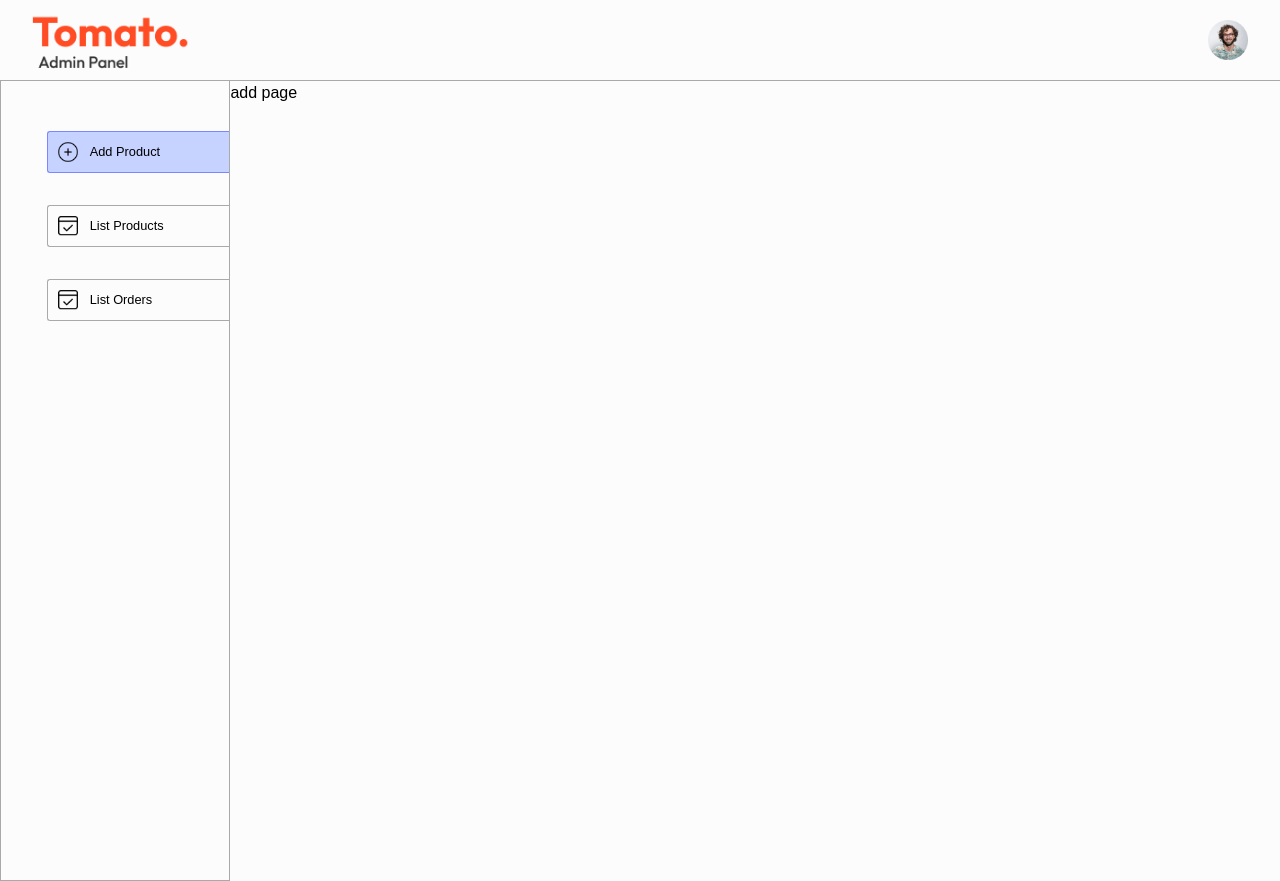
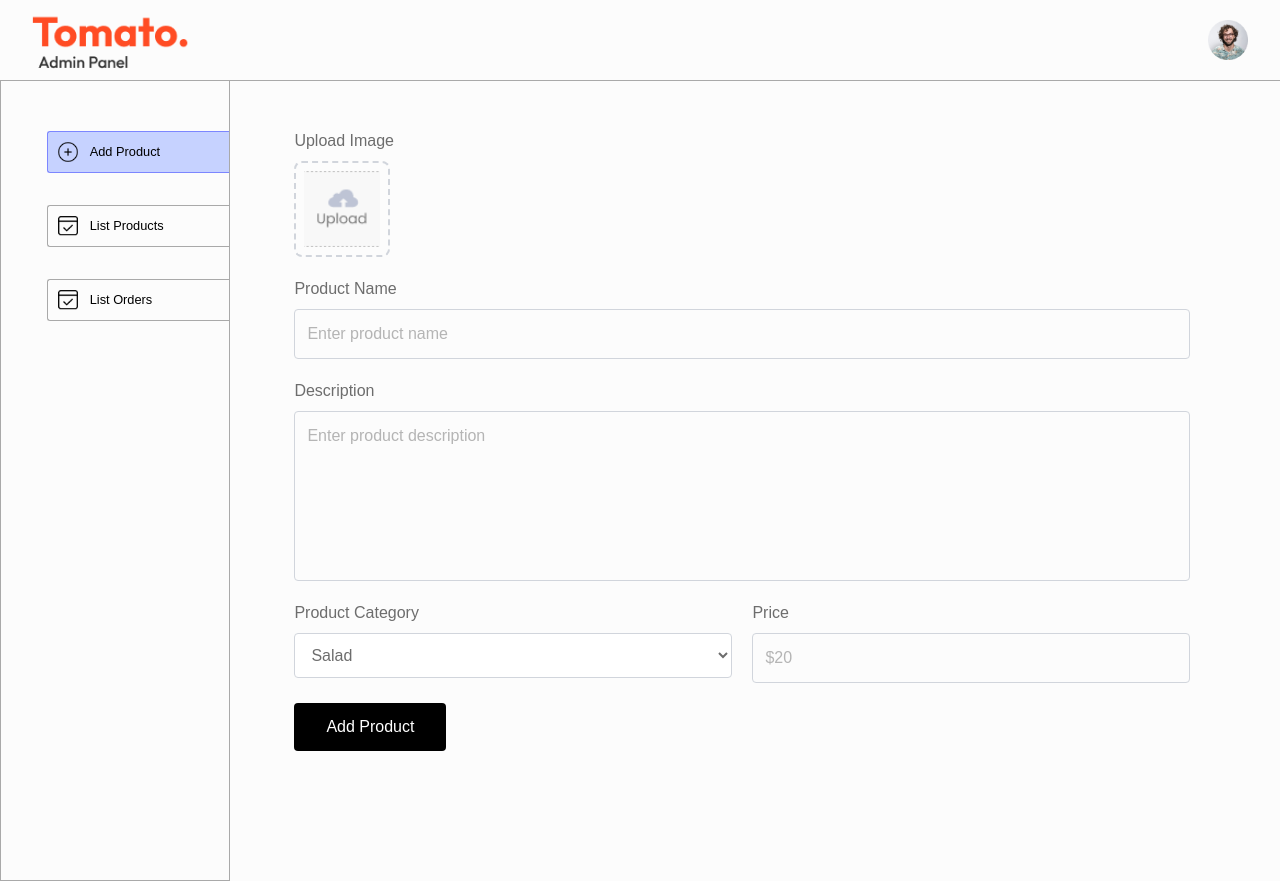
Before and after one commit to Winfredo/Food-Delivery-App, a Next.js app in the folder admin/: page /add in a window 1280 px wide. Built offline with nearby package versions, Linux system fonts and the light colour scheme.

Commit message:
updates on the add page

```diff
--- a/admin/app/add/page.tsx
+++ b/admin/app/add/page.tsx
@@ -1,11 +1,130 @@
-import React from 'react'
+"use client";
+import React, { useEffect, useState } from "react";
+const page = () => {
+  const [image, setImage] = useState<File | null>(null);
+  const [data, setData] = useState({
+    name: "",
+    description: "",
+    category: "Salad",
+    price: "",
+  });
+  const onChangeHandler = (
+    event: React.ChangeEvent<
+      HTMLInputElement | HTMLTextAreaElement | HTMLSelectElement
+    >,
+  ) => {
+    const name = event.target.name;
+    const value = event.target.value;
+    setData((prev) => ({ ...prev, [name]: value }));
+  };
 
-const page = () => {
+  useEffect(() => {
+    console.log(data);
+  }, [data]);
+
   return (
-    <div>
-      <p>add page</p>
+    <div className="w-[70%] ml-[max(5vw,25px)] mt-12 text-[#6d6d6d] text-base">
+      <form className="flex flex-col gap-5">
+        {/* Upload Image */}
+        <div className="flex flex-col gap-2">
+          <p className="font-medium">Upload Image</p>
+          <label htmlFor="image" className="cursor-pointer">
+            <img
+              src={
+                image ? URL.createObjectURL(image) : "/assets/upload_area.png"
+              }
+              alt="Upload Area"
+              className="w-24 h-24 object-cover border-2 border-dashed border-gray-300 rounded-lg p-2 hover:border-orange-500 transition-colors"
+            />
+          </label>
+          <input
+            type="file"
+            onChange={(e) => {
+              if (e.target.files && e.target.files[0]) {
+                setImage(e.target.files[0]);
+              }
+            }}
+            id="image"
+            hidden
+            required
+          />{" "}
+        </div>
+
+        {/* Product Name */}
+        <div className="flex flex-col gap-2">
+          <p className="font-medium">Product Name</p>
+          <input
+            onChange={onChangeHandler}
+            type="text"
+            name="name"
+            value={data.name}
+            placeholder="Enter product name"
+            className="w-full p-3 border border-gray-300 rounded focus:outline-none focus:border-orange-500 focus:ring-1 focus:ring-orange-500"
+            required
+          />
+        </div>
+
+        {/* Description */}
+        <div className="flex flex-col gap-2">
+          <p className="font-medium">Description</p>
+          <textarea
+            onChange={onChangeHandler}
+            value={data.description}
+            name="description"
+            rows={6}
+            placeholder="Enter product description"
+            className="w-full p-3 border border-gray-300 rounded resize-none focus:outline-none focus:border-orange-500 focus:ring-1 focus:ring-orange-500"
+            required
+          ></textarea>
+        </div>
+
+        {/* Category and Price Row */}
+        <div className="flex flex-col md:flex-row gap-5">
+          {/* Category */}
+          <div className="flex-1 flex flex-col gap-2">
+            <p className="font-medium">Product Category</p>
+            <select
+              onChange={onChangeHandler}
+              value={data.category}
+              name="category"
+              className="w-full p-3 border border-gray-300 rounded bg-white focus:outline-none focus:border-orange-500 focus:ring-1 focus:ring-orange-500"
+            >
+              <option value="Salad">Salad</option>
+              <option value="Rolls">Rolls</option>
+              <option value="Desert">Desert</option>
+              <option value="Sandwich">Sandwich</option>
+              <option value="Cake">Cake</option>
+              <option value="Pure Veg">Pure Veg</option>
+              <option value="Pasta">Pasta</option>
+              <option value="Noodles">Noodles</option>
+            </select>
+          </div>
+
+          {/* Price */}
+          <div className="flex-1 flex flex-col gap-2">
+            <p className="font-medium">Price</p>
+            <input
+              onChange={onChangeHandler}
+              value={data.price}
+              type="number"
+              name="price"
+              placeholder="$20"
+              className="w-full p-3 border border-gray-300 rounded focus:outline-none focus:border-orange-500 focus:ring-1 focus:ring-orange-500"
+              required
+            />
+          </div>
+        </div>
+
+        {/* Submit Button */}
+        <button
+          type="submit"
+          className="bg-black text-white py-3 px-8 rounded font-medium  transition-colors w-full md:w-auto md:self-start"
+        >
+          Add Product
+        </button>
+      </form>
     </div>
-  )
-}
+  );
+};
 
-export default page
+export default page;
```
